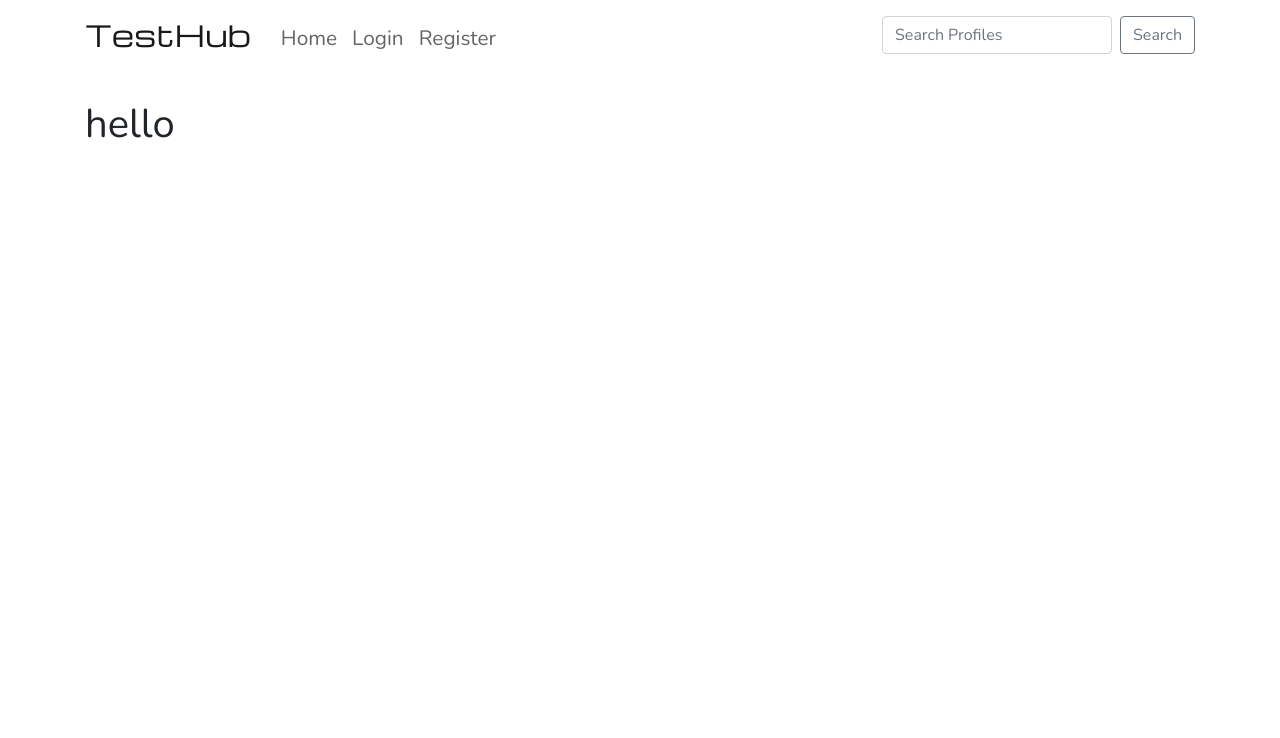
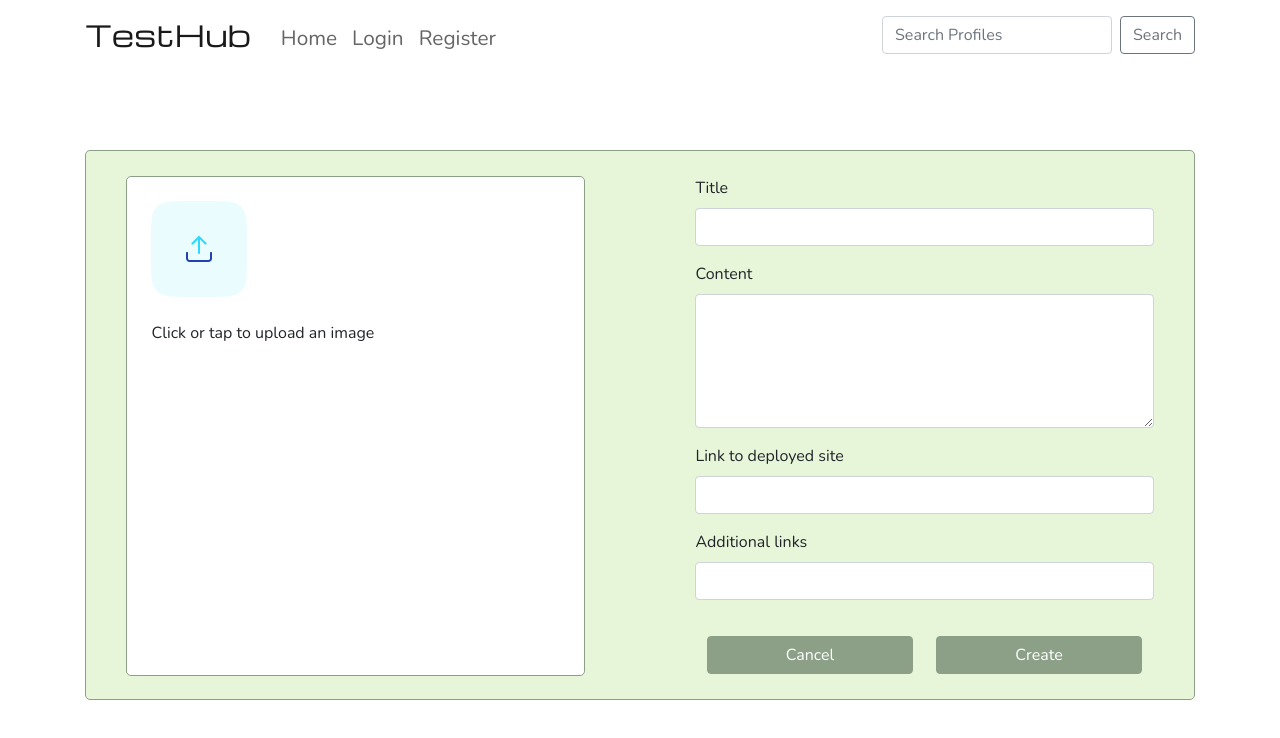
Before and after one commit to VilmaTuresson/test-hub-react-app, a React (Create React App) app: page /posts/create in a window 1280 px wide. Shown: the top 738 px of the page. Built offline with nearby package versions, Linux system fonts and the light colour scheme; no server answers.

Commit message:
add styled fields for create post form

```diff
--- /dev/null
+++ b/src/components/Asset.js
@@ -0,0 +1,15 @@
+import React from "react";
+import { Spinner } from "react-bootstrap";
+import styles from "../styles/Asset.module.css";
+
+const Asset = ({ spinner, src, message }) => {
+  return (
+    <div className={`${styles.Asset} p-4`}>
+      {spinner && <Spinner animation="border" />}
+      {src && <img src={src} alt={message} />}
+      {message && <p className="mt-4">{message}</p>}
+    </div>
+  );
+};
+
+export default Asset;
--- a/src/pages/posts/CreatePostForm.js
+++ b/src/pages/posts/CreatePostForm.js
@@ -1,7 +1,64 @@
 import React from "react";
+import styles from "../../styles/CreatePostForm.module.css";
+import BtnStyles from "../../styles/Button.module.css";
+import {
+  Button,
+  Container,
+  FormGroup,
+  FormLabel,
+  Form,
+  Row,
+  Col,
+} from "react-bootstrap";
+import Asset from "../../components/Asset";
+import Upload from "../../assets/upload.png";
 
 const CreatePostForm = () => {
-  return <h1>hello</h1>;
+  const textFields = (
+    <div className={styles.FormInputs}>
+      <Form.Group>
+        <Form.Label className={styles.FromLabels}>Title</Form.Label>
+        <Form.Control type="text" name="title"></Form.Control>
+      </Form.Group>
+
+      <Form.Group>
+        <Form.Label>Content</Form.Label>
+        <Form.Control as="textarea" rows={5} name="content"></Form.Control>
+      </Form.Group>
+
+      <Form.Group>
+        <Form.Label>Link to deployed site</Form.Label>
+        <Form.Control type="text" name="link-1"></Form.Control>
+      </Form.Group>
+
+      <Form.Group>
+        <Form.Label>Additional links</Form.Label>
+        <Form.Control type="text" name="link-2"></Form.Control>
+      </Form.Group>
+
+      <Button className={BtnStyles.PostFormBtn}>Cancel</Button>
+      <Button className={BtnStyles.PostFormBtn}>Create</Button>
+    </div>
+  );
+
+  return (
+    <Form className={styles.Form}>
+      <Row>
+        <Col>
+          <Container>
+            <FormGroup className={styles.FormImg}>
+              <FormLabel>
+                <Asset src={Upload} message="Click or tap to upload an image" />
+              </FormLabel>
+            </FormGroup>
+          </Container>
+        </Col>
+        <Col>
+          <Container>{textFields}</Container>
+        </Col>
+      </Row>
+    </Form>
+  );
 };
 
 export default CreatePostForm;
--- /dev/null
+++ b/src/styles/Asset.module.css
@@ -0,0 +1,7 @@
+.Assets {
+  display: flex;
+  flex-direction: column !important;
+  justify-content: center !important;
+  align-items: center !important;
+  min-height: 100px;
+}
--- a/src/styles/Button.module.css
+++ b/src/styles/Button.module.css
@@ -2,7 +2,6 @@
     width: 40%;
     margin-left: 30%;
     background: #e7f5d9;
-    border: 1px solid #8ca088;
     color: black;
     margin-top: 10px;
 }
@@ -28,3 +27,32 @@
     color: black;
     margin-top: 10px;
 }
+
+.PostFormBtn {
+    width: 45%;
+    background: #8ca088;
+    border: 1px solid #8ca088;
+    color: white;
+    margin-top: 20px;
+    margin-left: 2.5%;
+    margin-right: 2.5%;
+}
+
+.PostFormBtn:active {
+    border: 1px solid #8ca088 !important;
+    background-color: white !important;
+    color: black!important;
+}
+
+.PostFormBtn:hover {
+    border: 1px solid #8ca088;
+    background-color: white;
+    color: black;
+}
+
+.PostFormBtn:focus {
+    box-shadow: none !important;
+    background: #e7f5d9;
+    border: 1px solid #8ca088;
+    color: black;
+}
--- /dev/null
+++ b/src/styles/CreatePostForm.module.css
@@ -0,0 +1,27 @@
+.Form {
+  width: 100%;
+  margin-top: 50px;
+  height: 550px;
+  border: 1px solid #8ca088;
+  border-radius: 5px;
+  background-color: #e7f5d9;
+}
+
+.FormImg {
+  height: 500px;
+  width: 90%;
+  border: 1px solid #8ca088;
+  border-radius: 5px;
+  margin-top: 5%;
+  margin-bottom: 5%;
+  margin-left: 5%;
+  background-color: #ffffff;
+}
+
+.FormInputs {
+  margin: 5%;
+}
+
+.FromLabels {
+  text-align: center;
+}
```
Also changed, not shown: src/assets/upload.png (added).
